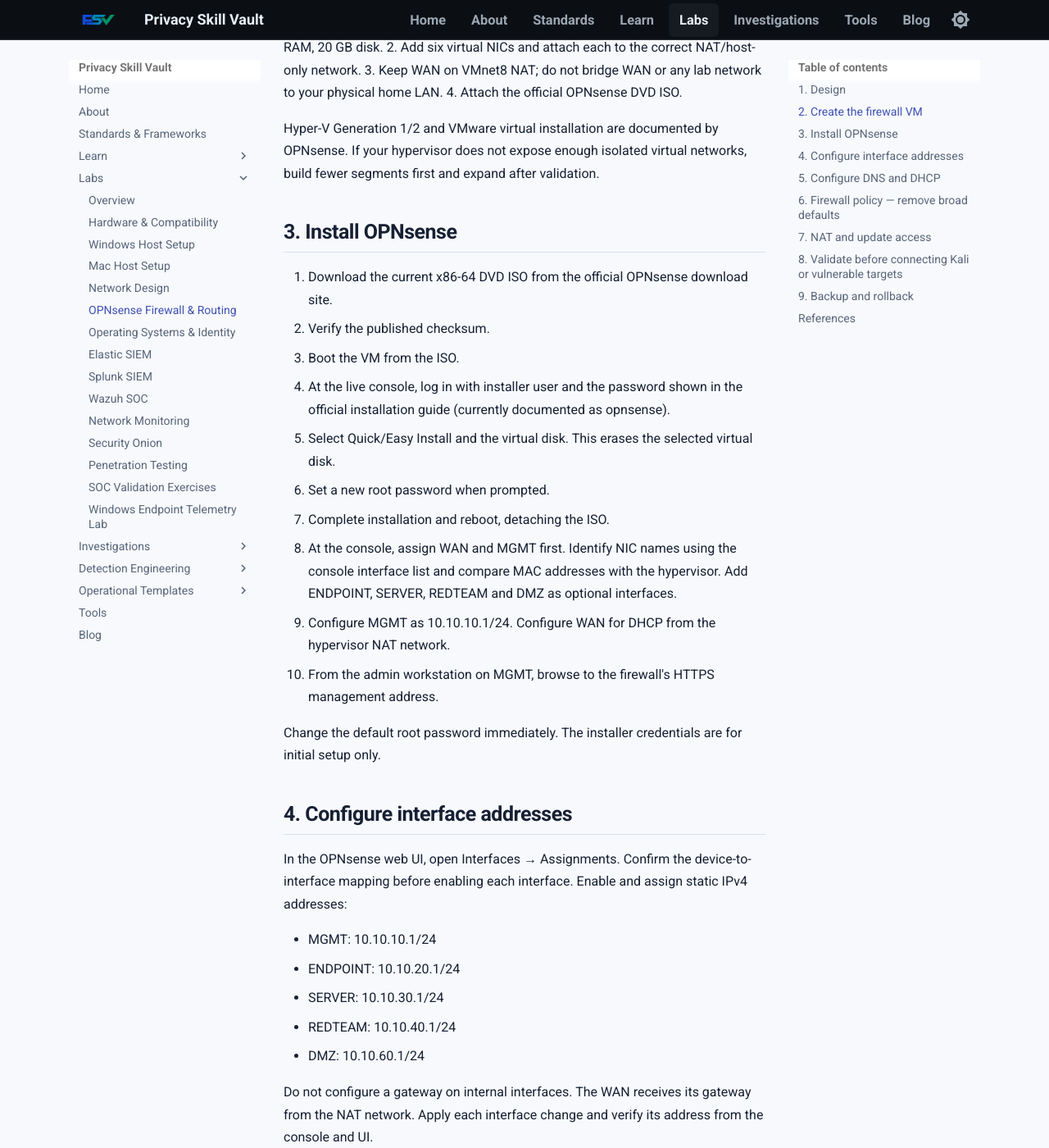
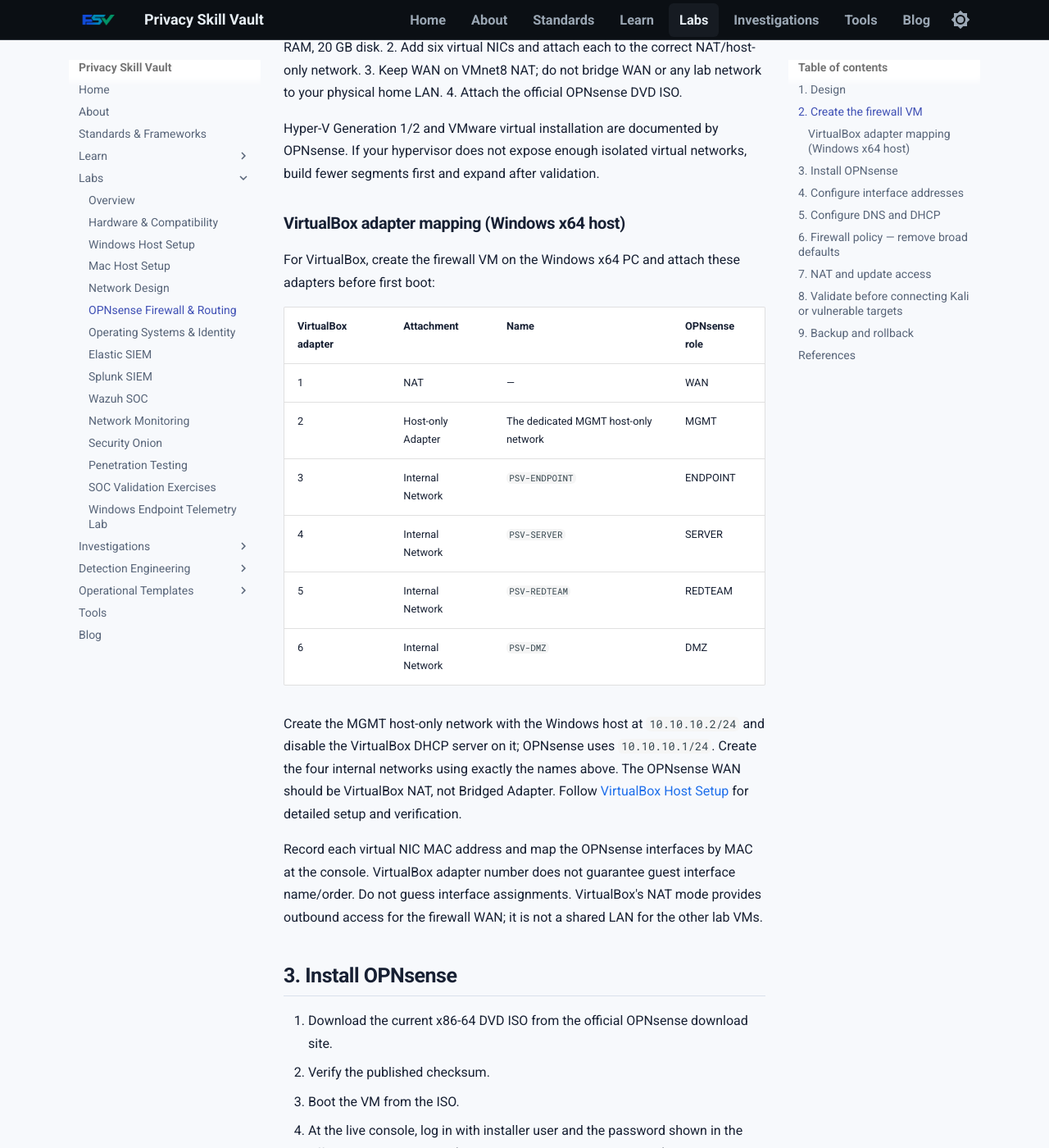
Before and after one commit to PrivacySkillVault/privacyskillvault.github.io, an MkDocs documentation site: the page built from docs/labs/firewall-routing.md, in a window 1280 px wide and 1400 px high, scrolled down 1298 px. Shown: the whole window at 82% size. Built offline with MkDocs 1.6.1 and Material for MkDocs 9.7.7, drawn with Linux system fonts in a browser that asks for light colours; some of the changed text lies outside the part shown.

Commit message:
Phase 6: document OPNsense VirtualBox NIC mapping

```diff
--- a/docs/labs/firewall-routing.md
+++ b/docs/labs/firewall-routing.md
@@ -35,6 +35,23 @@
 4. Attach the official OPNsense DVD ISO.
 
 Hyper-V Generation 1/2 and VMware virtual installation are documented by OPNsense. If your hypervisor does not expose enough isolated virtual networks, build fewer segments first and expand after validation.
+
+### VirtualBox adapter mapping (Windows x64 host)
+
+For VirtualBox, create the firewall VM on the Windows x64 PC and attach these adapters before first boot:
+
+| VirtualBox adapter | Attachment | Name | OPNsense role |
+|---|---|---|---|
+| 1 | NAT | — | WAN |
+| 2 | Host-only Adapter | The dedicated MGMT host-only network | MGMT |
+| 3 | Internal Network | `PSV-ENDPOINT` | ENDPOINT |
+| 4 | Internal Network | `PSV-SERVER` | SERVER |
+| 5 | Internal Network | `PSV-REDTEAM` | REDTEAM |
+| 6 | Internal Network | `PSV-DMZ` | DMZ |
+
+Create the MGMT host-only network with the Windows host at `10.10.10.2/24` and disable the VirtualBox DHCP server on it; OPNsense uses `10.10.10.1/24`. Create the four internal networks using exactly the names above. The OPNsense WAN should be VirtualBox NAT, not Bridged Adapter. Follow [VirtualBox Host Setup](platform-virtualbox.md) for detailed setup and verification.
+
+Record each virtual NIC MAC address and map the OPNsense interfaces by MAC at the console. VirtualBox adapter number does not guarantee guest interface name/order. Do not guess interface assignments. VirtualBox's NAT mode provides outbound access for the firewall WAN; it is not a shared LAN for the other lab VMs.
 
 ## 3. Install OPNsense
 
@@ -141,6 +158,8 @@
 ## References
 
 - [OPNsense virtual installation](https://docs.opnsense.org/manual/virtuals.html)
+- [Oracle VirtualBox networking modes](https://docs.oracle.com/en/virtualization/virtualbox/7.2/user/networkingdetails.html)
+- [OPNsense VirtualBox OVA installation notes](https://docs.opnsense.org/manual/how-tos/installova.html)
 - [OPNsense initial installation](https://docs.opnsense.org/manual/install.html)
 - [OPNsense interface assignments](https://docs.opnsense.org/manual/interfaces.html)
 - [OPNsense firewall rules](https://docs.opnsense.org/manual/firewall.html)
```
